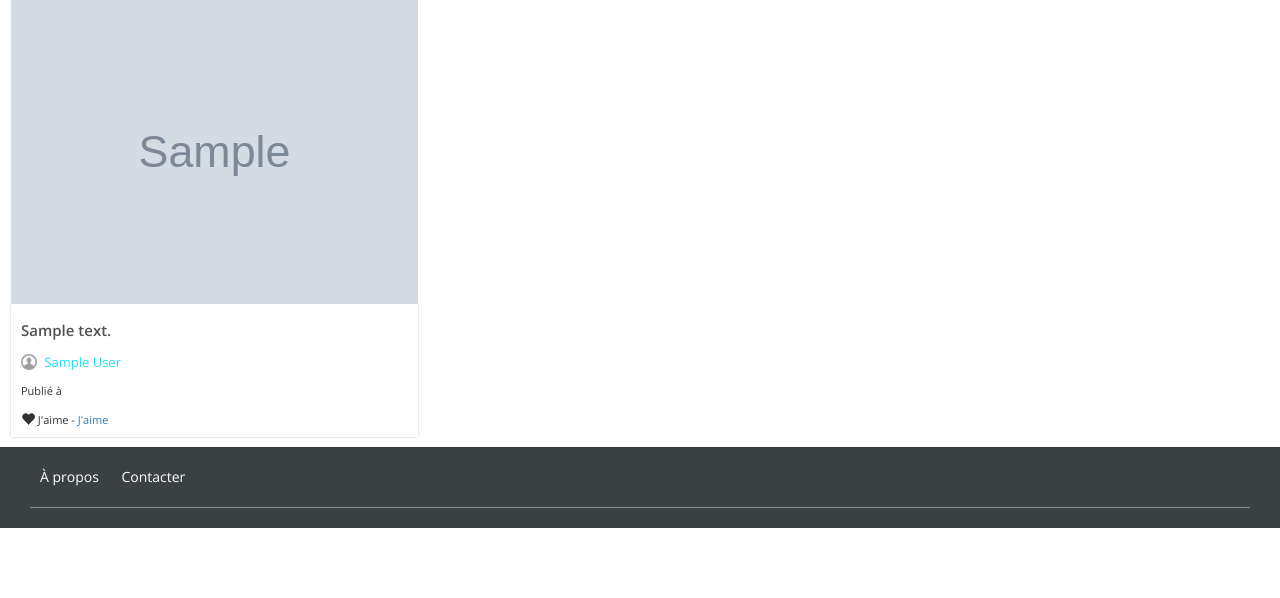
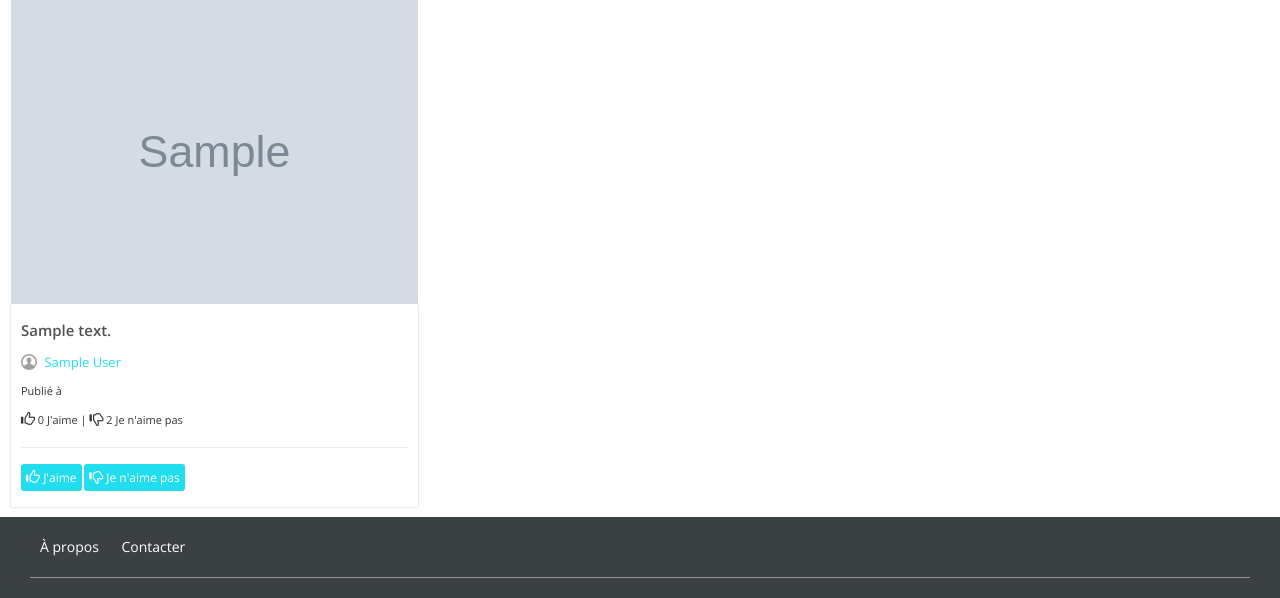
Before and after one commit to Instabab/Instabab, a PHP site: template components/profile.twig in a window 1280 px wide. Shown: the part 244-842 px from the top of the page. Before the commit the page ends 772 px from the top, so only its background shows below. Run offline with PHP 8.4, Linux system fonts and the light colour scheme; the template is opened without the code that fills it: most values are stand-ins (such as "Sample title", 1, 10 or a date in 2020); grey boxes marked "Sample" are stand-in pictures; some libraries are stand-ins or nearby versions.

Commit message:
Add likes/dislikes to status/Improve status view

```diff
--- a/components/layout/statusDisplay.twig
+++ b/components/layout/statusDisplay.twig
@@ -7,7 +7,20 @@
         <ul>
             <li><p class="author"><a href="/profile/{{post.user.id}}" class="author">{{post.user.first_name}} {{post.user.last_name}}</a></p></li>
             <li><p class="place">Publié à <a href="">{{post.place.name}}</a></p></li>
-            <li><p class="likes"><span class="glyphicon glyphicon-heart"></span> {{post.notes.count}} J'aime - <a>J'aime</a></p></li>
+            <li><p class="likes">
+                {% set like = 0 %}
+                {% set dislike = 0 %}
+                {% for i in 0 .. post.notes.count-1 %}
+                    {% if post.notes[i].value == 1 %}
+                        {% set like = like + 1%}
+                    {% else %}
+                        {% set dislike = dislike + 1 %}
+                    {% endif %}
+                {% endfor %}
+                <span class="glyphicon glyphicon-thumbs-up"></span> {{like}} J'aime | <span class="glyphicon glyphicon-thumbs-down"></span> {{dislike}} Je n'aime pas
+            </p></li>
         </ul>
+        <hr>
+        <p><a class="statusButton" href=""><span class="glyphicon glyphicon-thumbs-up"></span> J'aime</a> <a class="statusButton" href=""><span class="glyphicon glyphicon-thumbs-down"></span> Je n'aime pas</a></p>
     </div>
 </div>
--- a/public/css/style.css
+++ b/public/css/style.css
@@ -626,6 +626,13 @@ a.btn.btn-primary.btn-lg.see-button.hvr-shutter-out-horizontal {
 .recommended-grid-info p.likes {
     font-size: 11px;
     margin: 1em 0 0 0;
+}
+.resent-grid-info a{
+    color: #21DEEF;
+    text-decoration: none;
+}
+.resent-grid-info p.author a.author:hover{
+    text-decoration: none;
 }
 .resent-grid-info ul{
 	padding:0;
@@ -2787,3 +2794,14 @@ background: url(../images/social.png) no-repeat 0px 0px;
 .profile-description {
     margin-bottom: 10px;
 }
+
+.statusButton {
+    background-color: #21DEEF;
+    padding: 5px;
+    border-radius: 3px;
+}
+
+a.statusButton {
+    color: white;
+    font-size: 12px;
+}
```
